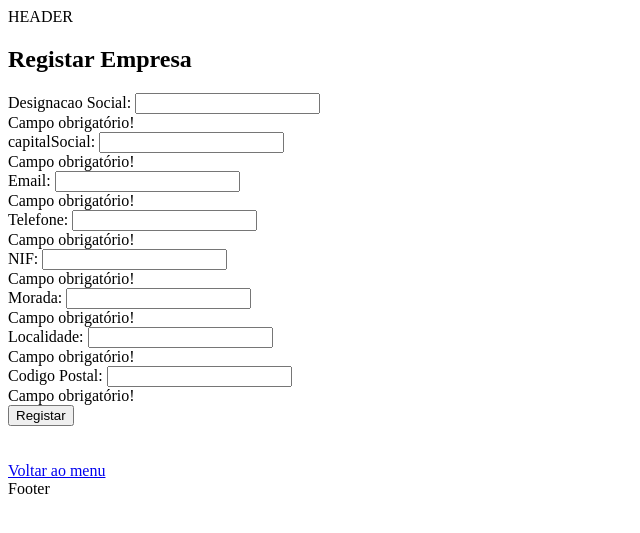
After one commit to JoaoPedroAbreuFerreira/PSI_PWS_PL2_B, a PHP site: the page made by Views/registerEmpresa.php in a window 1280 px wide. The commit adds this page. Shown: the top 533 px of the page, without its empty margins (0-640 px from the left). Run offline with PHP 8.4, Linux system fonts and the light colour scheme; the template is opened without the code that fills it, so the values that code supplies are empty; some libraries are stand-ins or nearby versions.

Commit message:
registar e mostrar empresas

```diff
--- a/Controllers/planoController.php
+++ b/Controllers/planoController.php
@@ -55,6 +55,12 @@ Class Plano extends Base
                     $this->renderView("registerUser", ['type' => "Funcionário"]);
                     break;
 
+                    case "gestaoEmpresa":
+                        case "updateEmpresa":
+                            $empresas = Empresa::all();
+                            $this-> renderView($page, ['empresas' => $empresas]);
+                            break;
+
                 default:
                     $this->renderView($page);
                     break;
--- a/Views/A.php
+++ b/Views/A.php
@@ -12,4 +12,6 @@ Bem vindo <?= $_SESSION["username"]?> [Administrador]
 <br>
 <a href="index.php?r=load&p=updateCliente">Alterar Email / Password</a>
 <br>
+<a href="index.php?r=load&p=gestaoEmpresa">Gerir Empresa</a>
+<br>
 <a href='index.php?r=auth/logout'>Log Out</a>
--- /dev/null
+++ b/Views/registerEmpresa.php
@@ -0,0 +1,68 @@
+<div class="container">
+    <h2>Registar Empresa</h2>
+    <form action="index.php?r=register&t=empresa" method="post" class="needs-validation row justify-content-center" novalidate>
+        <div class="col col-6">
+            <div class="mb-3">
+                <label for="inputUsername" class="form-label">Designacao Social:</label>
+                <input type="text" class="form-control" id="inputUsername" name="designacaoSocial" required>
+                <div class="invalid-feedback">
+                    Campo obrigatório!
+                </div>
+            </div>
+            <div class="mb-3">
+                <label for="inputPassword" class="form-label">capitalSocial:</label>
+                <input type="number" class="form-control" id="inputPassword" name="capitalSocial" required>
+                <div class="invalid-feedback">
+                    Campo obrigatório!
+                </div>
+            </div>
+            <div class="mb-3">
+                <label for="inputPassword" class="form-label">Email:</label>
+                <input type="email" class="form-control" id="inputPassword" name="email" required>
+                <div class="invalid-feedback">
+                    Campo obrigatório!
+                </div>
+            </div>
+            <div class="mb-3">
+                <label for="inputPassword" class="form-label">Telefone:</label>
+                <input type="number" class="form-control" id="inputPassword" name="tele" required>
+                <div class="invalid-feedback">
+                    Campo obrigatório!
+                </div>
+            </div>
+            <div class="mb-3">
+                <label for="inputPassword" class="form-label">NIF:</label>
+                <input type="number" class="form-control" id="inputPassword" name="nif" required>
+                <div class="invalid-feedback">
+                    Campo obrigatório!
+                </div>
+            </div>
+            <div class="mb-3">
+                <label for="inputPassword" class="form-label">Morada:</label>
+                <input type="text" class="form-control" id="inputPassword" name="morada" required>
+                <div class="invalid-feedback">
+                    Campo obrigatório!
+                </div>
+            </div>
+            <div class="mb-3">
+                <label for="inputPassword" class="form-label">Localidade:</label>
+                <input type="text" class="form-control" id="inputPassword" name="local" required>
+                <div class="invalid-feedback">
+                    Campo obrigatório!
+                </div>
+            </div>
+            <div class="mb-3">
+                <label for="inputPassword" class="form-label">Codigo Postal:</label>
+                <input type="text" class="form-control" id="inputPassword" name="cod" required>
+                <div class="invalid-feedback">
+                    Campo obrigatório!
+                </div>
+            </div>
+            <button type="submit" class="btn btn-primary">Registar</button>
+        </div>
+    </form>
+</div>
+
+<br>
+    <br>
+    <a href="index.php">Voltar ao menu</a>
```
Also changed, not shown: Controllers/EmpresaController.php (added, +35 -0 lines), Models/Empresa.php (added, +7 -0 lines), Views/gestaoEmpresa.php (added, +61 -0 lines), index.php (+7 -0 lines), 1 other file.
